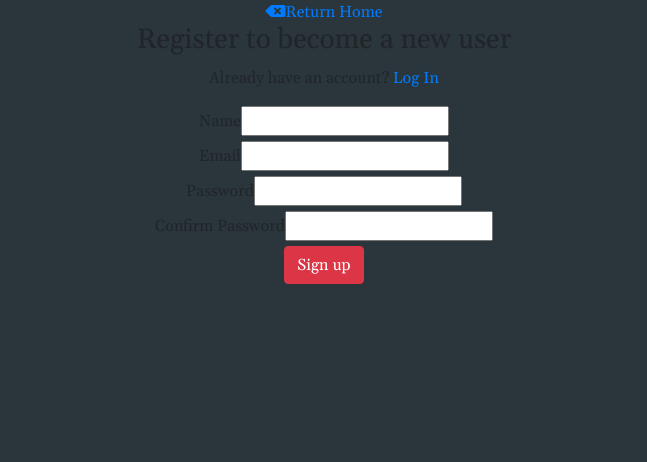
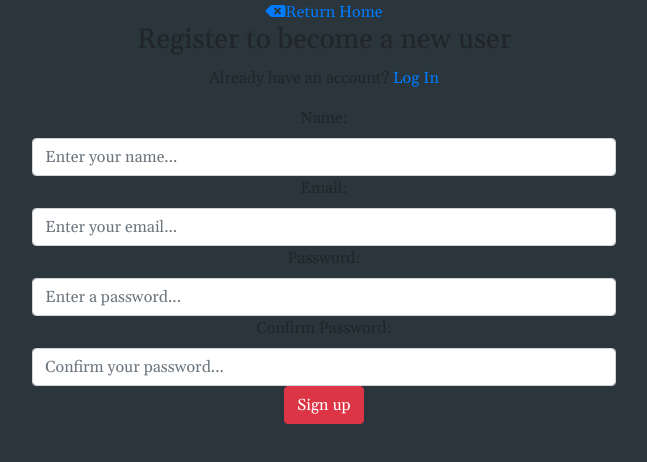
Before and after one commit to ksentak/omega-app, a React (Create React App) app in the folder client/: page /register in a window 1280 px wide. Shown: the top 462 px of the page, without its empty margins (316-963 px from the left). Built offline with nearby package versions, Linux system fonts and the light colour scheme.

Commit message:
Changed form on register.js

```diff
--- a/client/src/components/auth/Register.js
+++ b/client/src/components/auth/Register.js
@@ -70,7 +70,7 @@ class Register extends Component {
 						<form noValidate onSubmit={this.onSubmit}>
 							{/* Name */}
 							<div className="col-sm-8 offset-2">
-								<label htmlFor="name">Name</label>
+								<label htmlFor="name">Name:</label>
 								<span className="text-danger">{errors.name}</span>
 								<input
 									type="text"
@@ -78,13 +78,14 @@ class Register extends Component {
 									value={this.state.name}
 									error={errors.name}
 									id="name"
-									className={classnames("", { invalid: errors.name })}
+									className={classnames("form-control", { invalid: errors.name })}
+									placeholder="Enter your name..."
 								/>
 							</div>
 
 							{/* Email */}
 							<div className="col-sm-8 offset-2">
-								<label htmlFor="email">Email</label>
+								<label htmlFor="email">Email:</label>
 								<span className="text-danger">{errors.email}</span>
 								<input
 									type="email"
@@ -92,13 +93,14 @@ class Register extends Component {
 									value={this.state.email}
 									error={errors.email}
 									id="email"
-									className={classnames("", { invalid: errors.email })}
+									className={classnames("form-control", { invalid: errors.email })}
+									placeholder="Enter your email..."
 								/>
 							</div>
 
 							{/* Password */}
 							<div className="col-sm-8 offset-2">
-								<label htmlFor="password">Password</label>
+								<label htmlFor="password">Password:</label>
 								<span className="text-danger">{errors.password}</span>
 								<input
 									type="password"
@@ -106,13 +108,14 @@ class Register extends Component {
 									value={this.state.password}
 									error={errors.password}
 									id="password"
-									className={classnames("", { invalid: errors.password })}
+									className={classnames("form-control", { invalid: errors.password })}
+									placeholder="Enter a password..."
 								/>
 							</div>
 
 							{/* Validate password */}
 							<div className="col-sm-8 offset-2">
-								<label htmlFor="password2">Confirm Password</label>
+								<label htmlFor="password2">Confirm Password:</label>
 								<span className="text-danger">{errors.password2}</span>
 								<input
 									type="password"
@@ -120,7 +123,8 @@ class Register extends Component {
 									value={this.state.password2}
 									error={errors.password2}
 									id="password2"
-									className={classnames("", { invalid: errors.password2 })}
+									className={classnames("form-control", { invalid: errors.password2 })}
+									placeholder="Confirm your password..."
 								/>
 							</div>
 
```
